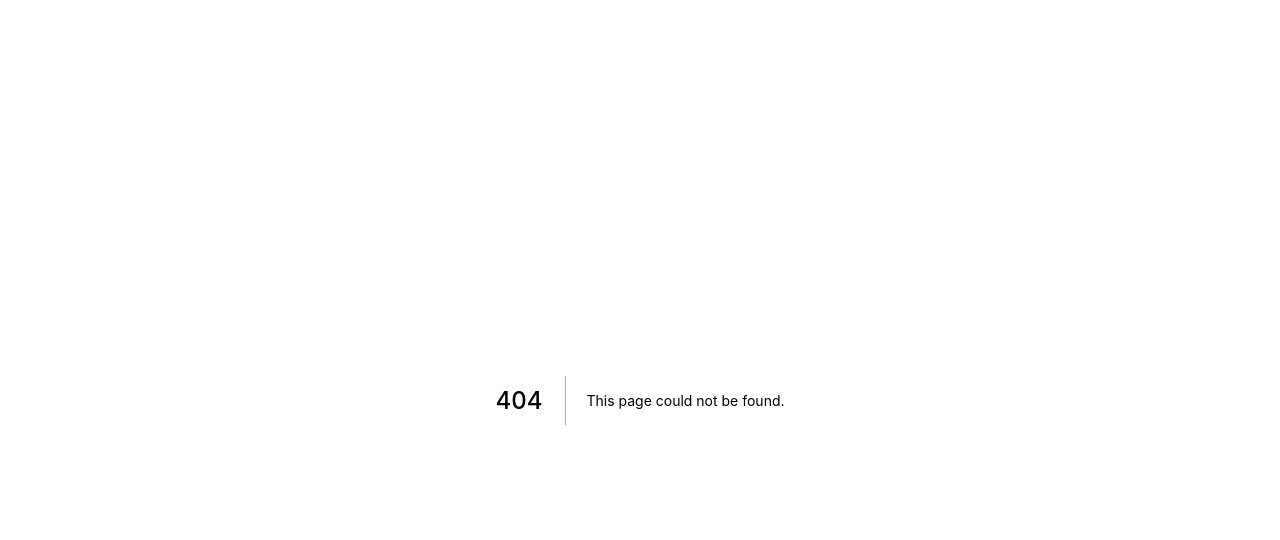
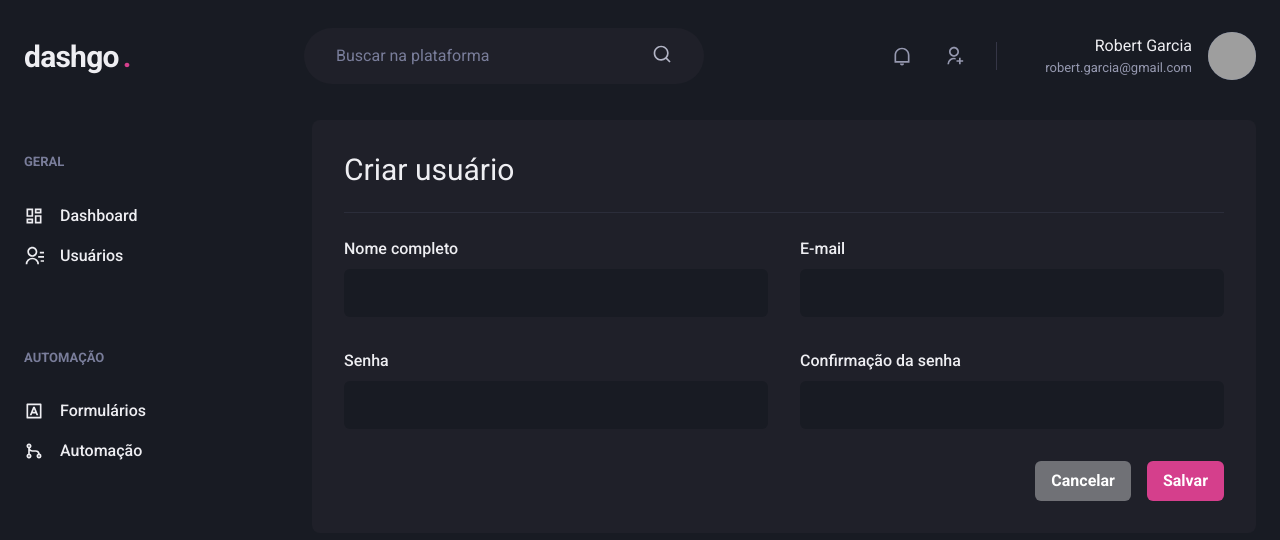
Before and after one commit to Rob30Garcia/dahsgo, a Next.js app: page /users/create in a window 1280 px wide. Before the commit this address had no page. Shown: the top 540 px of the page. Built offline with nearby package versions, Linux system fonts and the light colour scheme; grey boxes are pictures that could not be loaded.

Commit message:
feat: create CreateUser page

```diff
--- /dev/null
+++ b/src/pages/users/create.tsx
@@ -0,0 +1,45 @@
+import { Box, Flex, Heading, Divider, VStack, SimpleGrid, HStack, Button } from "@chakra-ui/react";
+import { Input } from "../../Components/Form/Input";
+import { Header } from "../../Components/Header";
+import { Sidebar } from "../../Components/Sidebar";
+
+export default function UserList() {
+  return (
+    <Box>
+      <Header />
+
+      <Flex w="100%" my="6" maxWidth={1480} mx="auto" px="6">
+        <Sidebar />
+
+        <Box flex="1" borderRadius={8} bg="gray.800" p="8">
+          <Heading size="lg" fontWeight="normal">Criar usuário</Heading>
+
+          <Divider my="6" borderColor="gray.700"/>
+
+          <VStack spacing="8">
+            <SimpleGrid minChildWidth="240px" spacing="8" w="100%">
+              <Input name="name" label="Nome completo"/>
+              <Input name="email" type="email" label="E-mail"/>
+            </SimpleGrid>
+
+            <SimpleGrid minChildWidth="240px" spacing="8" w="100%">
+              <Input name="password" type="password" label="Senha"/>
+              <Input
+                name="password_confirmation"
+                type="password"
+                label="Confirmação da senha"
+              />
+            </SimpleGrid>
+          </VStack>
+
+          <Flex mt="8" justify="flex-end">
+            <HStack spacing="4">
+              <Button colorScheme="whiteAlpha">Cancelar</Button>
+              <Button colorScheme="pink">Salvar</Button>
+            </HStack>
+          </Flex>
+        </Box>
+      </Flex>
+    </Box>
+  );
+}
```
